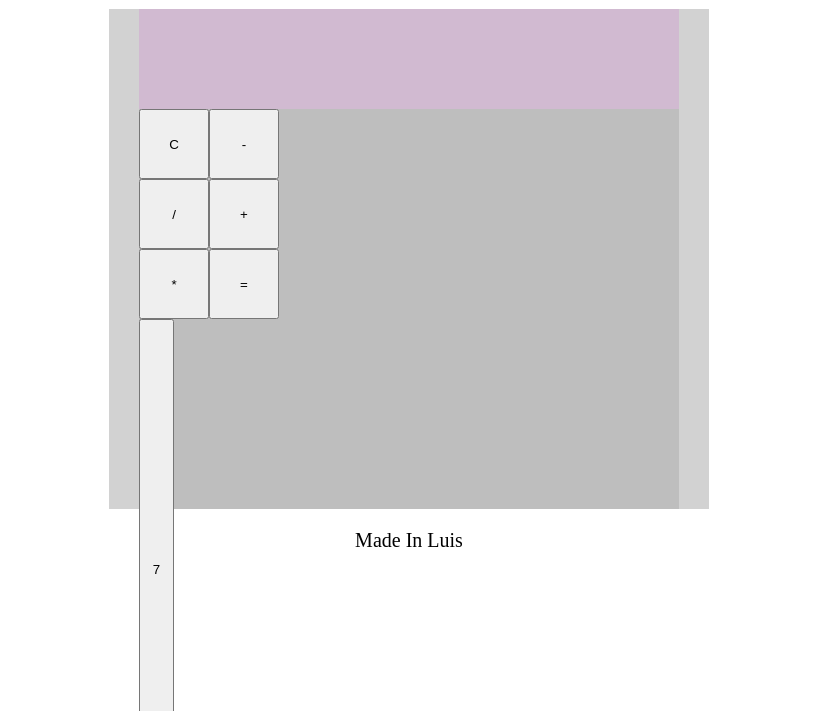
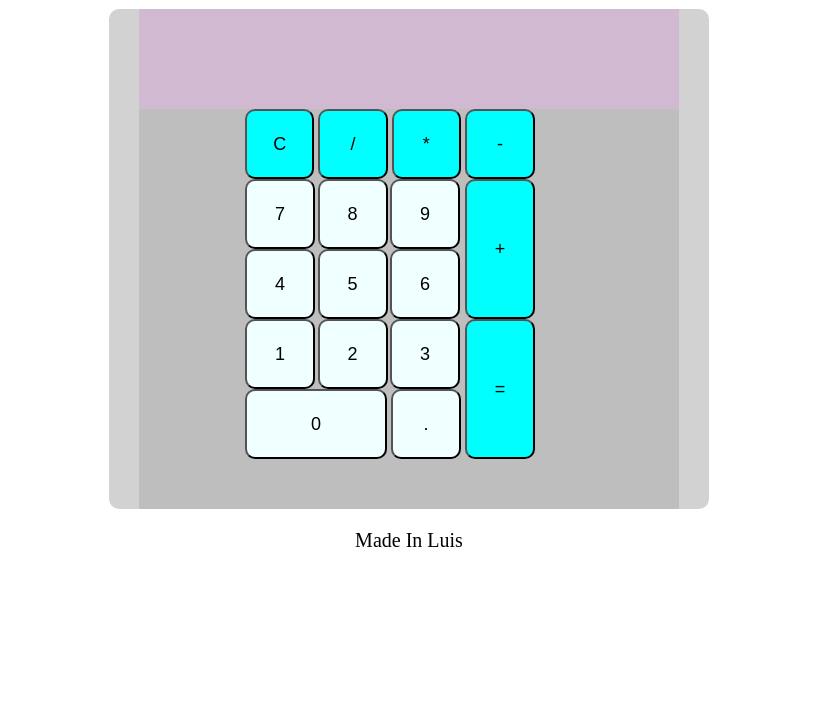
Before and after one commit to SepulvedaLuis/Calculadora, a plain HTML site: page index.html in a window 1280 px wide. Shown: the part 89-800 px from the top of the page, without its empty margins (231-1048 px from the left). Drawn offline with Linux system fonts and the light colour scheme.

Commit message:
Estilos a los botones y contenedores

```diff
--- a/style.css
+++ b/style.css
@@ -18,13 +18,7 @@ header {
     height: 50rem;
     margin: auto;
     background-color: #c6c6c6c6;
-}
-.items {
-    display: flex;
-    margin: auto;
-    width: 90%;
-    height: 80%;
-    background-color: #b6b6b6b6;
+    border-radius: 1rem;
 }
 .resultado {
     margin: auto;
@@ -32,22 +26,61 @@ header {
     height: 10rem;
     background-color: #c2c2;
 }
-.numeros {
+.items {
+    display: flex;
+    justify-content: center;
     margin: auto;
-    width: 50%;
-    height: 50rem;
+    width: 90%;
+    height: 80%;
+    background-color: #b6b6b6b6;
 }
 .numbers {
+    /* display: flex; */
+    width: 22rem;
+    height: 40rem;
+    /* justify-content: center; */
+    /* align-items: center; */
+}
+.numeros {
+    border-radius: 1rem;
+    font-size: 1.8rem;
+    width: 7rem;
+    height: 7rem;
+    background-color: #f0ffff;
+}
+.operator {
+    width: 20%;
+    height: 40rem;
+}
+.operadores {
+    /* width: 6rem;
+    height: 5rem; */
+    border-radius: 1rem;
+    font-size: 1.8rem;
+    background-color: #00ffff;
+}
+.especial {
+    width: 100%;
+    display: flex;
+}
+.especial #zero {
+    width: 14.2rem;
+    margin-right: .4rem;
+}
+.especial .operadores {
+    width: 7rem;
+    height: 7rem;
+    margin-right: .4rem;
+}
+.operator .operadores {
     width: 7rem;
     height: 7rem;
 }
-.operator {
-    width: 7.5rem;
-    height: 50rem;
+.operator #suma {
+    height: 14rem;
 }
-.operadores {
-    width: 7rem;
-    height: 7rem;
+.operator #igual {
+    height: 14rem;
 }
 footer {
     margin-top: 2rem;
```
